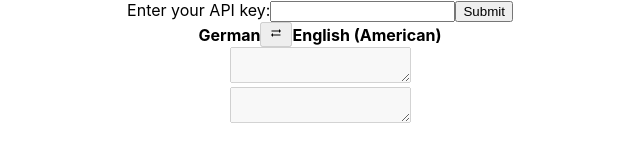
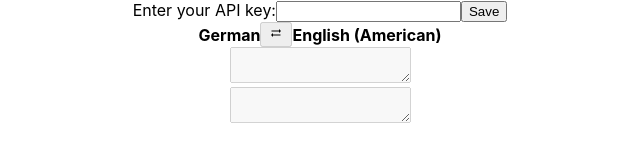
Before and after one commit to xkons/deepl-translator-react, a React (Create React App) app: page / in a window 1280 px wide. Shown: the top 160 px of the page, without its empty margins (320-960 px from the left). Built offline with nearby package versions, Linux system fonts and the light colour scheme.

Commit message:
Improve API Key form

```diff
--- a/src/App.tsx
+++ b/src/App.tsx
@@ -28,14 +28,20 @@ function App() {
   const onApiKeyChange = (event: React.ChangeEvent<HTMLInputElement>) => setApiKey(event.target.value);
   const onInput = (text: string) => setQuery(text);
 
-  const onSubmitApiKey = useCallback(async () => {
-    if (!validateApiKey(apiKey)) return
+  const onEditApiKey = () => setIsApiKeyValid(false);
+
+  const onSubmitApiKey = useCallback(async (event) => {
+    event.preventDefault();
+    if (!validateApiKey(apiKey)) {
+      return setApiKey('Needs to be 36 characters');
+    }
     try {
       const [sourceLanguages, targetLanguages] = await getSupportedLanguages(apiKey);
       setLanguageOptions({ source: sourceLanguages, target: targetLanguages });
       setIsApiKeyValid(true);
     } catch (error) {
       console.error(error);
+      setApiKey('Invalid API key');
       setIsApiKeyValid(false);
     }
   }, [apiKey]);
@@ -55,13 +61,19 @@ function App() {
     [debouncedQuery]
   );
 
+  const apiKeyForm = (
+    <form onSubmit={onSubmitApiKey}>
+      <label htmlFor="api-key">Enter your API key:</label>
+      <input id="api-key" type="text" value={apiKey} onChange={onApiKeyChange} required></input>
+      <input type="submit" value="Save"></input>
+    </form>
+  )
+
   const translateFormProps = { activeLanguages, languageOptions, query, translation, disabled: !isApiKeyValid, onLanguagesChange, onInput };
   return (
     <div className="App">
       <main>
-        <label htmlFor="api-key">Enter your API key:</label>
-        <input id="api-key" type="text" onChange={onApiKeyChange}></input>
-        <button onClick={onSubmitApiKey}>Submit</button>
+        {isApiKeyValid ? <p>Using API key {apiKey.substr(0,3)}...<button onClick={onEditApiKey}>Edit</button></p> : apiKeyForm}
         <TranslateForm {...translateFormProps}></TranslateForm>
         {isRequestPending && <div>Translating ...</div>}
       </main>
@@ -70,7 +82,7 @@ function App() {
 }
 
 function validateApiKey(apiKey: string) {
-  return !!apiKey && apiKey.length > 3; // TODO: implement real world rules
+  return !!apiKey && apiKey.length === 36;
 }
 
 function translate(apiKey: string, text: string, languages: { source: DeeplLanguage, target: DeeplLanguage }) {
```
